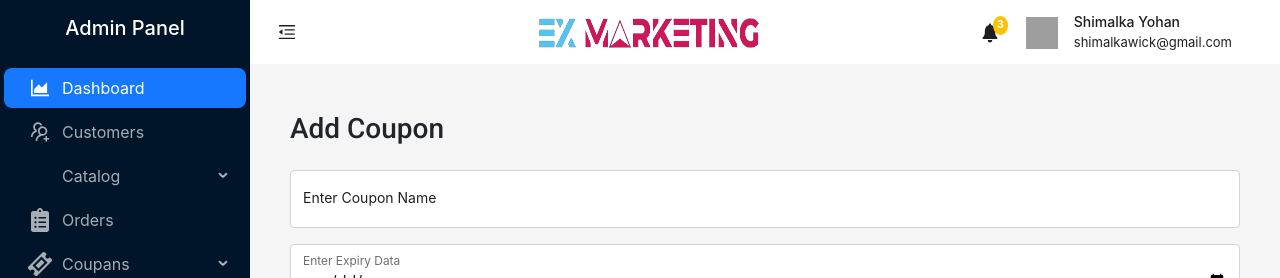
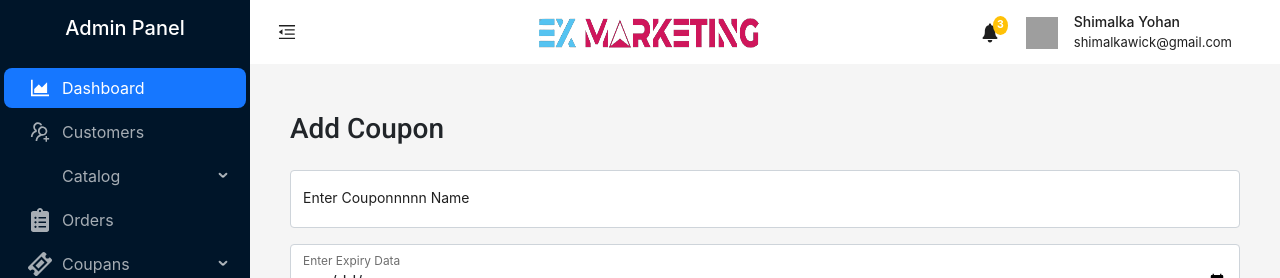
Before and after one commit to vidakna/project-II, a React (Create React App) app in the folder admin/: page /admin/coupon in a window 1280 px wide. Shown: the top 278 px of the page. Built offline with nearby package versions, Linux system fonts and the light colour scheme; grey boxes are pictures that could not be loaded; some icons are missing.

Commit message:
11.23am 8/7/2023

```diff
--- a/admin/src/pages/AddCoupon.js
+++ b/admin/src/pages/AddCoupon.js
@@ -96,7 +96,7 @@ const AddCoupon = () => {
             onChng={formik.handleChange("name")}
             onBlr={formik.handleBlur("name")}
             val={formik.values.name}
-            label="Enter Coupon Name"
+            label="Enter Couponnnnn Name"
             id="name"
           />
           <div className="error">
```
